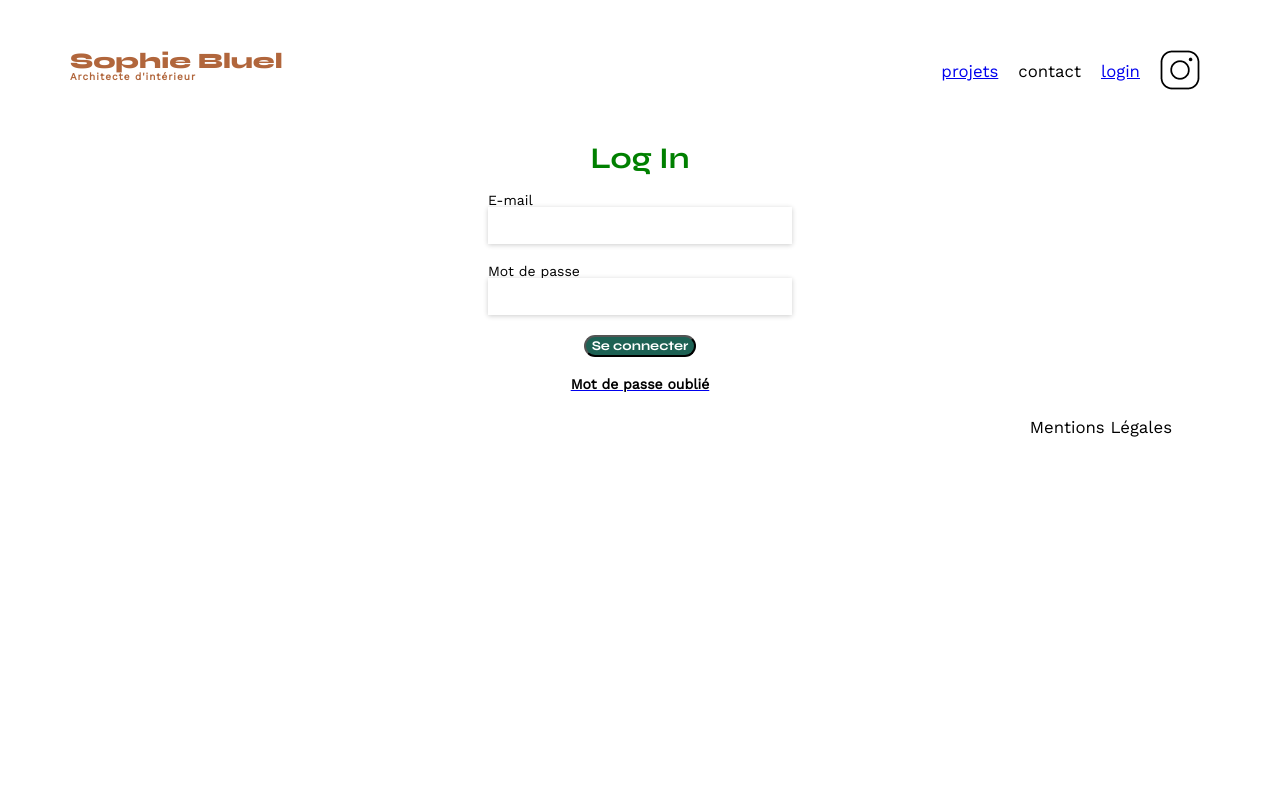
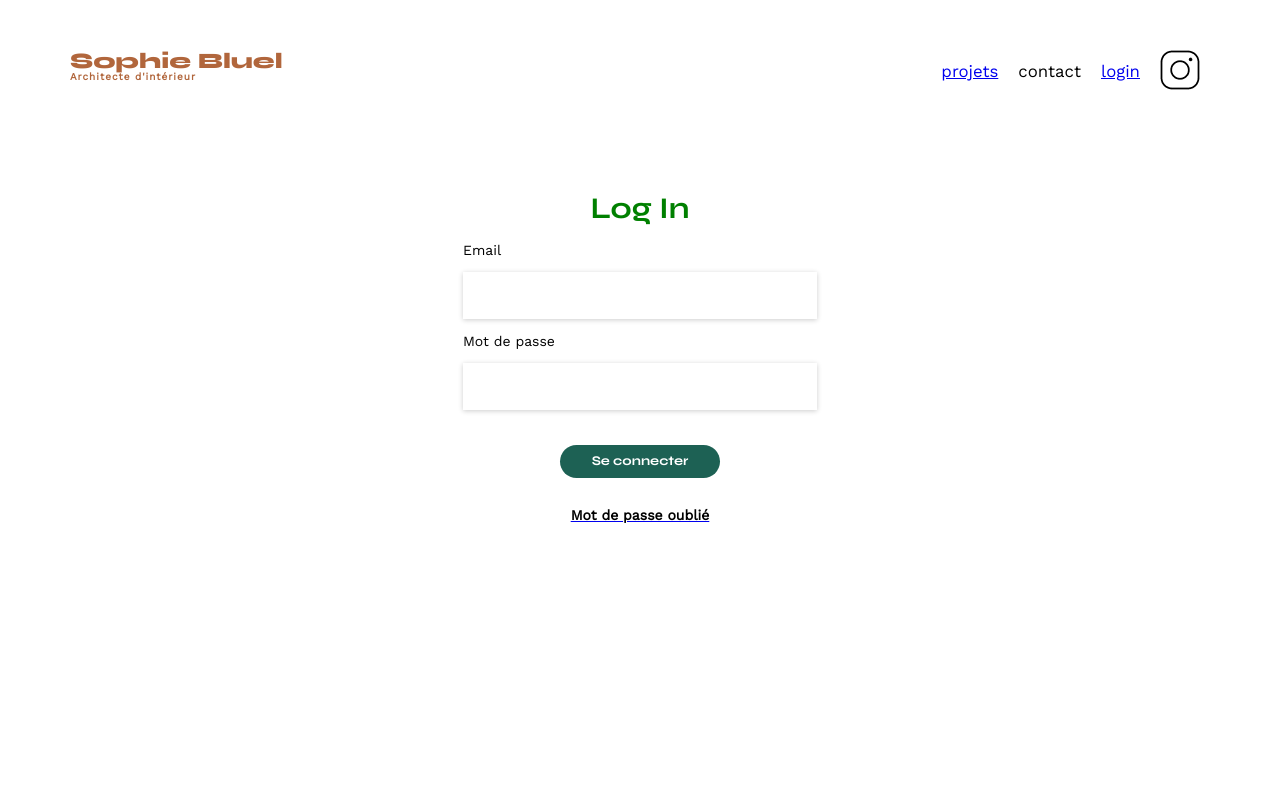
Before and after one commit to Tiiphuss/OCP3-Architecte, a plain HTML site: page FrontEnd/login.html in a window 1280 px wide. Shown: the top 800 px of the page. Drawn offline with nearby package versions, Linux system fonts and the light colour scheme.

Commit message:
On avance

```diff
--- /dev/null
+++ b/FrontEnd/Login.js
@@ -0,0 +1,24 @@
+const Form = document.querySelector(".form")
+
+Form.addEventListener("submit", function (event) {
+    event.preventDefault();
+
+    let inputEmail = document.getElementById("email");
+    let inputMdp = document.getElementById("mdp");
+    let email = inputEmail.value;
+    let mdp = inputMdp.value;
+
+    const Test = {
+        email,
+        mdp
+    };
+
+    const chargeUtile = JSON.stringify(Test)
+    console.log(chargeUtile)
+
+fetch("http://localhost:5678/api/users/login", {
+    method: "POST",
+    headers: { "Content-Type": "application/json" },
+    body: chargeUtile
+});
+});
--- a/FrontEnd/Projet.js
+++ b/FrontEnd/Projet.js
@@ -105,3 +105,4 @@ const BoutonHR = document.querySelector(".HR")
     document.querySelector(".gallery").innerHTML = '';
     AfficheWorks(WorksHR)
 });
+//Fin boutons//
--- a/FrontEnd/assets/Login.css
+++ b/FrontEnd/assets/Login.css
@@ -3,33 +3,58 @@
     flex-direction: column;
     align-items: center;
     gap: 20px;
+    margin-top: 100px;
 }
-
 
 .Login h2 {
     color: green;
 }
 
 .Login input[type="email"] {
-    height: 35px;
-    width: 300px;
+    height: 45px;
+    width: 350px;
     border: transparent;
     box-shadow: 0 1px 5px 0 rgba(0, 0, 0, 0.2);
 }
 
 .Login input[type="text"] {
-    height: 35px;
-    width: 300px;
+    height: 45px;
+    width: 350px;
     border: transparent;
     box-shadow: 0 1px 5px 0 rgba(0, 0, 0, 0.2);
 }
 
 .Login input[type="submit"] {
-    width: auto;
-    margin: 0px;
+    width: 160px;
+    height: 33px;
+    margin-top: 20px;
+    margin-bottom: 10px;
+    border: transparent;
+}
+
+.form form {
+    display: flex;
+    flex-direction: column;
+    gap: 15px;
+}
+
+.oublie {
+    margin-bottom: 390px;
 }
 
 .oublie p {
     color:black;
     font-weight: 700;
 }
+
+.email {
+    margin-top: 20px;
+}
+
+.email p {
+    margin-bottom: 5px
+}
+
+.mdp p {
+    margin-bottom: 5px;
+}
--- a/FrontEnd/login.html
+++ b/FrontEnd/login.html
@@ -10,6 +10,7 @@
 	    <meta name="description" content="">
 	    <link rel="stylesheet" href="./assets/style.css">
         <link rel="stylesheet" href="./assets/Login.css">
+        <script type="module" src="Login.js"></script>
 </head>
 <body>
 
@@ -28,23 +29,14 @@
 <main>
     <div class="Login">
         <h2>Log In</h2>
-
-        <div class="email">
-            <p>E-mail</p>
-            <form method="get" action="">
-                <input type="email" name="email" id="email" required>
-            </form>
-        </div>
-
-        <div class="mdp">
-            <p>Mot de passe</p>
-            <form method="get" action="">
-                <input type="text" name="mdp" id="mdp" required>
-            </form>
-        </div>
-
-        <div class="bouton">
-            <input type="submit" value="Se connecter">
+        <div class="form">
+            <form>
+			    <label for="email">Email</label>
+			    <input type="email" name="email" id="email">
+			    <label for="mdp">Mot de passe</label>
+			    <input type="text" name="mdp" id="mdp">
+			    <input type="submit" value="Se connecter" class="submit">
+		    </form>
         </div>
 
         <div class="oublie">
```
Also changed, not shown: FrontEnd/index.html (+0 -1 lines), FrontEnd/Fetch.js (deleted).
